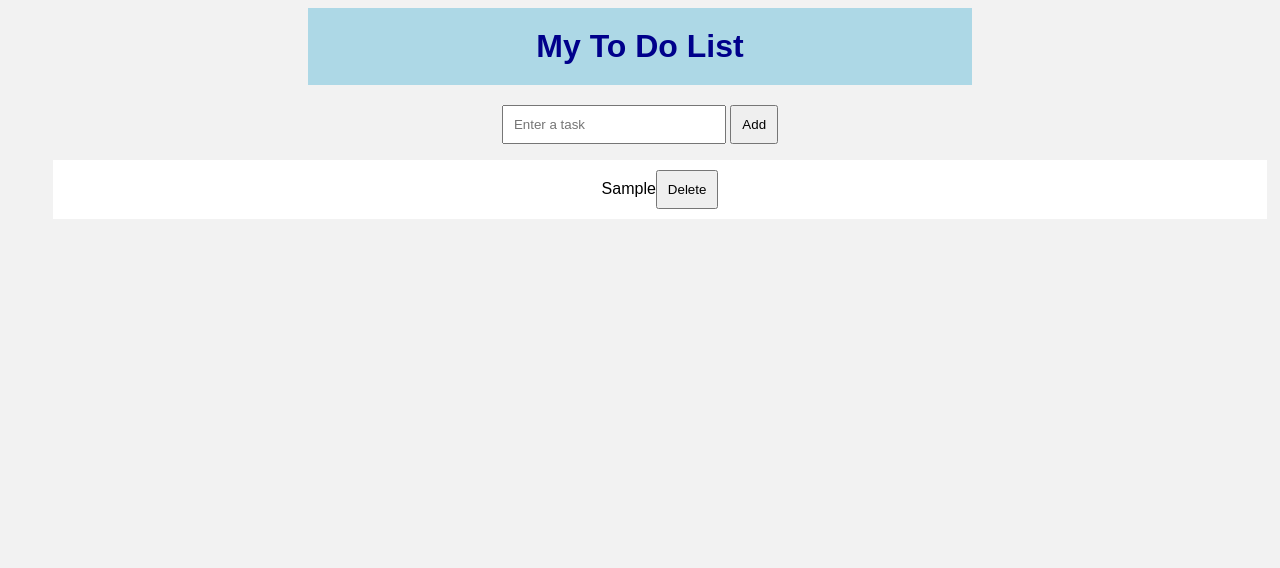
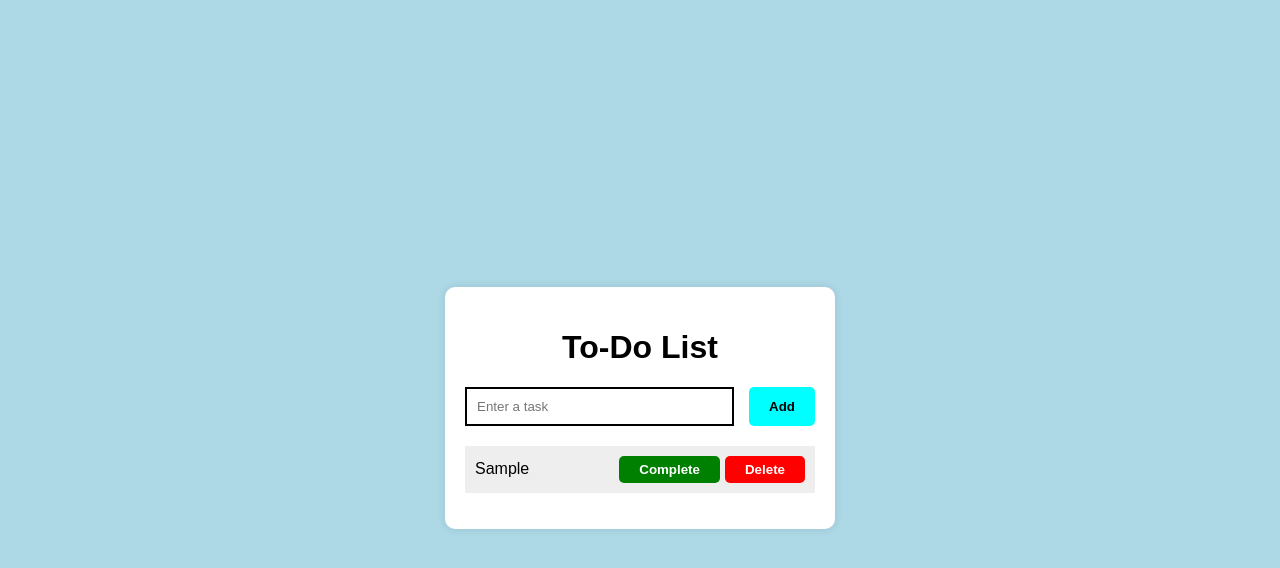
Before and after one commit to Thisha00/To-Do-App, a plain HTML site: page index.html in a window 1280 px wide. Both pictures are taken after typing "Sample" into the empty fields and a click on the button "Add". Drawn offline with Linux system fonts and the light colour scheme.

Commit message:
Added colored complete and delete buttons & improved UI

```diff
--- a/index.html
+++ b/index.html
@@ -1,19 +1,24 @@
 <!DOCTYPE html>
 <html>
 <head>
-    <title>To Do List App</title>
+    <title>To Do App</title>
     <link rel="stylesheet" href="style.css">
 </head>
 
 <body>
 
-<h1>My To Do List</h1>
+<div class="container">
 
-<input type="text" id="taskInput" placeholder="Enter a task">
+    <h1>To-Do List</h1>
 
-<button onclick="addTask()">Add</button>
+    <div class="input-section">
+        <input type="text" id="taskInput" placeholder="Enter a task">
+        <button onclick="addTask()">Add</button>
+    </div>
 
-<ul id="taskList"></ul>
+    <ul id="taskList"></ul>
+
+</div>
 
 <script src="script.js"></script>
 
--- a/script.js
+++ b/script.js
@@ -9,22 +9,37 @@ function addTask(){
     }
 
     let li = document.createElement("li");
-    li.innerText = taskText;
 
-    // task completion feature
-    li.addEventListener("click", function(){
-        li.classList.toggle("completed");
-    });
+    let taskSpan = document.createElement("span");
+    taskSpan.innerText = taskText;
+
+    // buttons container
+    let btnContainer = document.createElement("div");
+    btnContainer.className = "task-buttons";
+
+    // complete button
+    let completeBtn = document.createElement("button");
+    completeBtn.innerText = "Complete";
+    completeBtn.classList.add("complete-btn");
+
+    completeBtn.onclick = function(){
+        taskSpan.classList.toggle("completed");
+    };
 
     // delete button
     let deleteBtn = document.createElement("button");
     deleteBtn.innerText = "Delete";
+    deleteBtn.classList.add("delete-btn");
 
     deleteBtn.onclick = function(){
         li.remove();
     };
 
-    li.appendChild(deleteBtn);
+    btnContainer.appendChild(completeBtn);
+    btnContainer.appendChild(deleteBtn);
+
+    li.appendChild(taskSpan);
+    li.appendChild(btnContainer);
 
     document.getElementById("taskList").appendChild(li);
 
--- a/style.css
+++ b/style.css
@@ -1,35 +1,77 @@
 body{
-    text-align:center;
-    font-family:Arial;
-    background:#f2f2f2;
+    font-family: Arial;
+    background:lightblue;
+    display: flex;
+    justify-content: center;
+    align-items: center;
+    height: 100vh;
+}
+
+.container{
+    background: white;
+    padding: 20px;
+    width: 350px;
+    border-radius: 10px;
+    box-shadow: 0 0 10px rgba(0,0,0,0.1);
 }
 
 h1{
-    color:darkblue;
-    background-color: lightblue;
-    padding: 20px;
-    margin: 0px 300px 0px 300px;
+    text-align: center;
+}
+
+.input-section{
+    display: flex;
+    gap: 10px;
 }
 
 input{
-    margin-top: 20px;
-    padding:10px;
-    width:200px;
+    flex: 1;
+    padding: 10px;
+    border: 2px solid black;
 }
 
-button{
-    padding:10px;
-    cursor:pointer;
+button {
+    border: none;
+    padding: 6px 20px;
+    margin-left: 5px;
+    border-radius: 5px;
+    cursor: pointer;
+    font-weight: bold;
+    background-color: aqua;
+}
+
+ul{
+    margin-top: 20px;
+    padding: 0;
 }
 
 li{
-    list-style:none;
-    padding:10px;
-    margin:5px;
-    background:white;
+    list-style: none;
+    padding: 10px;
+    margin-bottom: 10px;
+    background: #eee;
+    display: flex;
+    justify-content: space-between;
+    align-items: center;
 }
 
 .completed{
-    text-decoration:line-through;
-    color:black;
+    text-decoration: line-through;
+    color: gray;
 }
+
+.task-buttons button{
+    margin-left: 5px;
+}
+
+/* Complete button */
+.complete-btn {
+    background-color: green;
+    color: white;
+}
+
+/* Delete button */
+.delete-btn {
+    background-color: red;
+    color: white;
+}
```
Also changed, not shown: 1 other file.
